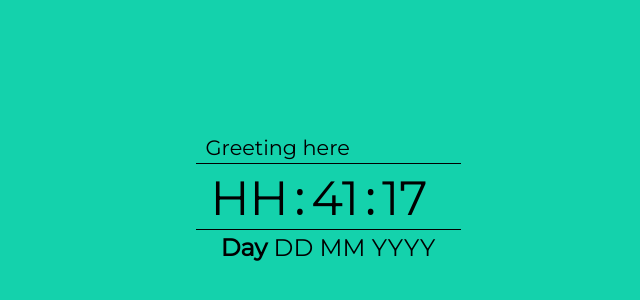
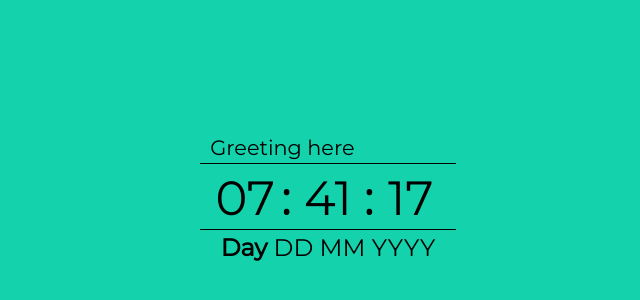
Before and after one commit to MdFarzan/js-digital-clock, a plain HTML site: page index.html in a window 1280 px wide. Shown: the part 202-502 px from the top of the page, without its empty margins (312-952 px from the left). Drawn offline with Linux system fonts and the light colour scheme.

Commit message:
Time-Minutes functionality added. Date aligned in center. Content fixed-width removed.

```diff
--- a/css/style.css
+++ b/css/style.css
@@ -23,16 +23,21 @@ body{
     flex-direction:column;
 }
 
-#content-wrapper{
-    width:265px;
-}
+
 
 .time{
     padding:0px 5px;
     font-weight:200;
+    display:inline-block;
+    width:70px;
 }
 .row{
     padding:3px 10px;
+}
+
+
+.time-container{
+    text-align:center;
 }
 
 .row:nth-child(2){
--- a/index.html
+++ b/index.html
@@ -22,7 +22,7 @@
     <span class="greetings">Greeting here</span>
     </div>
     <!--Time container-->
-    <div class="row">
+    <div class="row time-container">
         <span class="time" id="hours">HH</span><span class="sep">:</span><span class="time" id="minutes">MM</span><span class="sep">:</span><span class="time" id="seconds">SS</span>
     </div>
     <!--Date container-->
--- a/js/script.js
+++ b/js/script.js
@@ -9,6 +9,7 @@ const seconds = document.querySelector("#seconds");
     console.log("Anonymous self calling function is working");
     setSeconds();
     setMinutes(new Date());
+    setHours(new Date());
 }());
 
 //calling second function in 1 second
@@ -39,4 +40,21 @@ function setMinutes(date){
 
     //displaying minutes;
     minutes.innerText = min;
+
+    //calling hours function
+    if(min==0)
+    setHours(date);
 }
+
+//setting hours
+function setHours(date){
+    let hour = date.getHours();
+
+    if(hour>12)
+    hour-=12;
+
+    if(hour<=9)
+    hour = ('0'+hour)
+    //displaying hours
+    hours.innerText = hour;
+}
```
